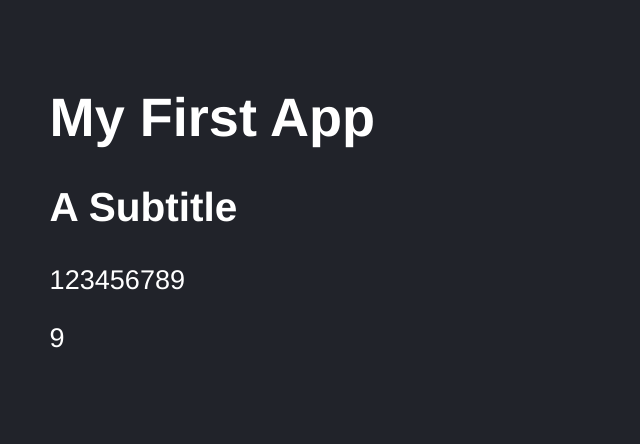
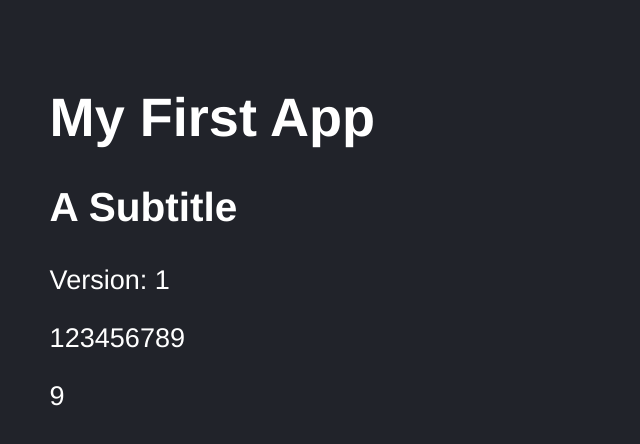
Before and after one commit to juan18506/first-react-app, a React (Vite) app: page / in a window 1280 px wide. Shown: the top 444 px of the page, without its empty margins (0-640 px from the left). Built offline with nearby package versions, Linux system fonts and the light colour scheme.

Commit message:
Added defaultProps to FirstApp component

```diff
--- a/src/FirstApp.jsx
+++ b/src/FirstApp.jsx
@@ -11,14 +11,14 @@ const getResult = (a, b) => {
 //   return a + b;
 // }
 
-export const FirstApp = ({ title, version }) => {
+export const FirstApp = ({ title, subTitle, version }) => {
   // console.log(props);
 
   return (
     <>
       <h1>{ title }</h1>
-      <h2>A Subtitle</h2>
-      <p>{ version }</p>
+      <h2>{ subTitle }</h2>
+      <p>{ `Version: ${version}` }</p>
       <p>{ newMessage }</p>
       <p>{ getResult(7, 2) }</p>
       {/* <p>{ getResultAsync(7, 2) }</p> */}
@@ -28,5 +28,11 @@ export const FirstApp = ({ title, version }) => {
 
 FirstApp.propTypes = {
   title: PropTypes.string.isRequired,
-  version: PropTypes.number.isRequired
+  subTitle: PropTypes.string,
+  version: PropTypes.number
 }
+
+FirstApp.defaultProps = {
+  subTitle: 'A Subtitle',
+  version: 1.0
+}
```
